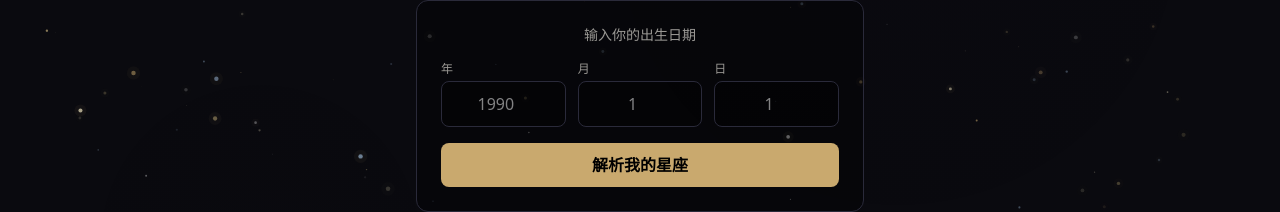
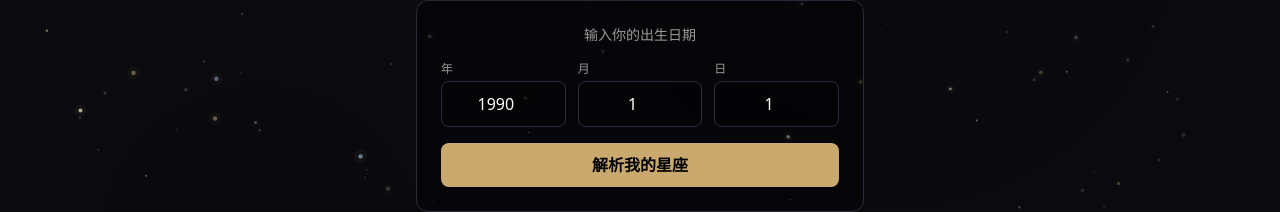
Before and after one commit to wlkerwong-boop/soul-decode, a Next.js app: page /astrology in a window 1280 px wide. Shown: the part 315-527 px from the top of the page. Built offline with nearby package versions, Linux system fonts and the light colour scheme.

Commit message:
fix: 星座页面输入框默认值+NaN验证——点击解析无反应的问题

```diff
--- a/src/app/astrology/page.tsx
+++ b/src/app/astrology/page.tsx
@@ -6,9 +6,9 @@ import CosmicBackground from '@/components/CosmicBackground';
 import TTSReader from '@/components/TTSReader';
 
 export default function AstrologyPage() {
-  const [year, setYear] = useState('');
-  const [month, setMonth] = useState('');
-  const [day, setDay] = useState('');
+  const [year, setYear] = useState('1990');
+  const [month, setMonth] = useState('1');
+  const [day, setDay] = useState('1');
   const [result, setResult] = useState<{ zodiac: any; chineseZodiac: string; element: string } | null>(null);
   const [showAll, setShowAll] = useState(false);
   const [aiContent, setAiContent] = useState<string | null>(null);
@@ -20,7 +20,7 @@ export default function AstrologyPage() {
     const m = parseInt(month);
     const d = parseInt(day);
     const y = parseInt(year);
-    if (m < 1 || m > 12 || d < 1 || d > 31 || y < 1900 || y > 2100) return;
+    if (isNaN(m) || isNaN(d) || isNaN(y) || m < 1 || m > 12 || d < 1 || d > 31 || y < 1900 || y > 2100) return;
     const zodiac = getZodiacByDate(m, d);
     setResult({
       zodiac,
```
